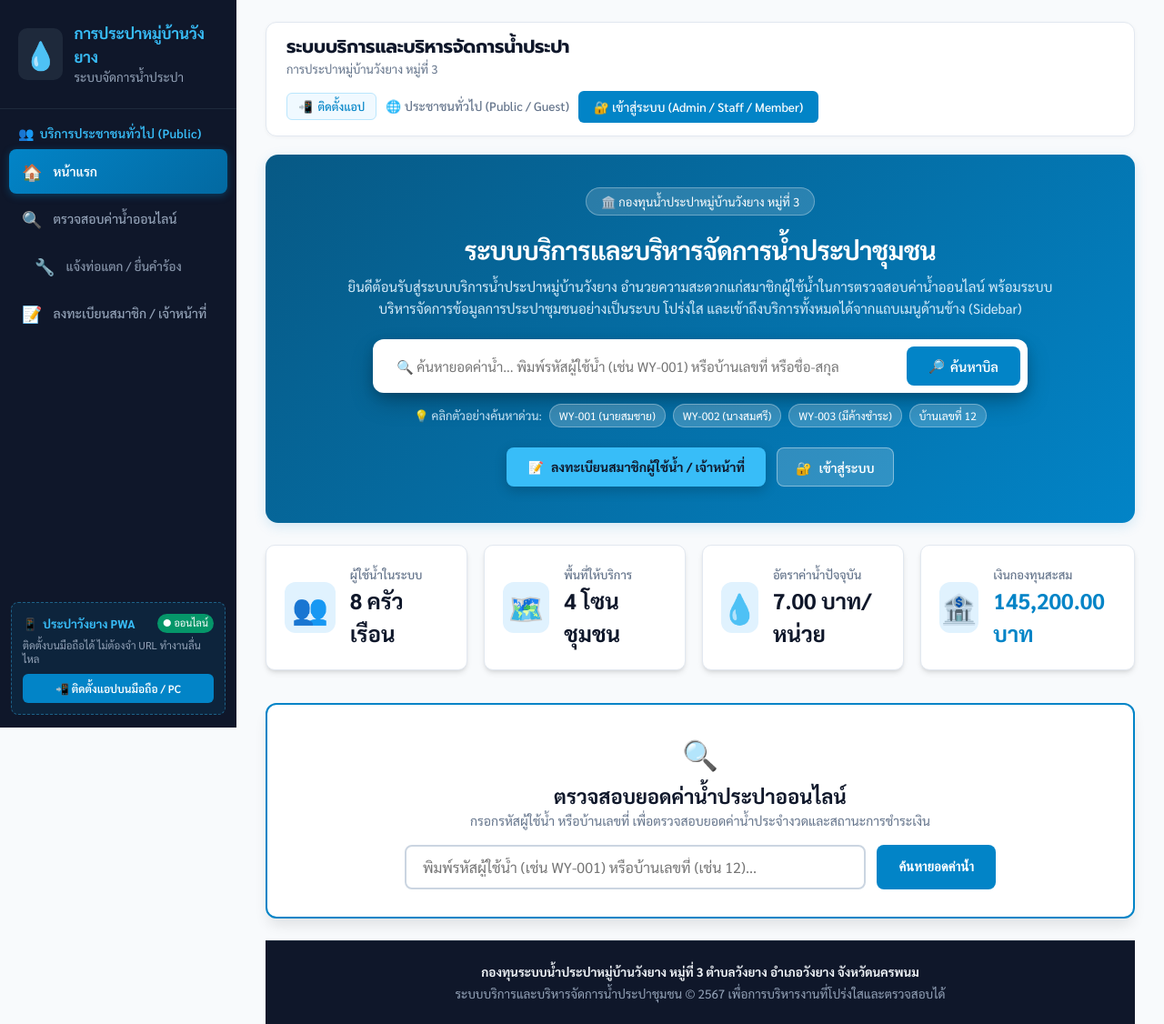
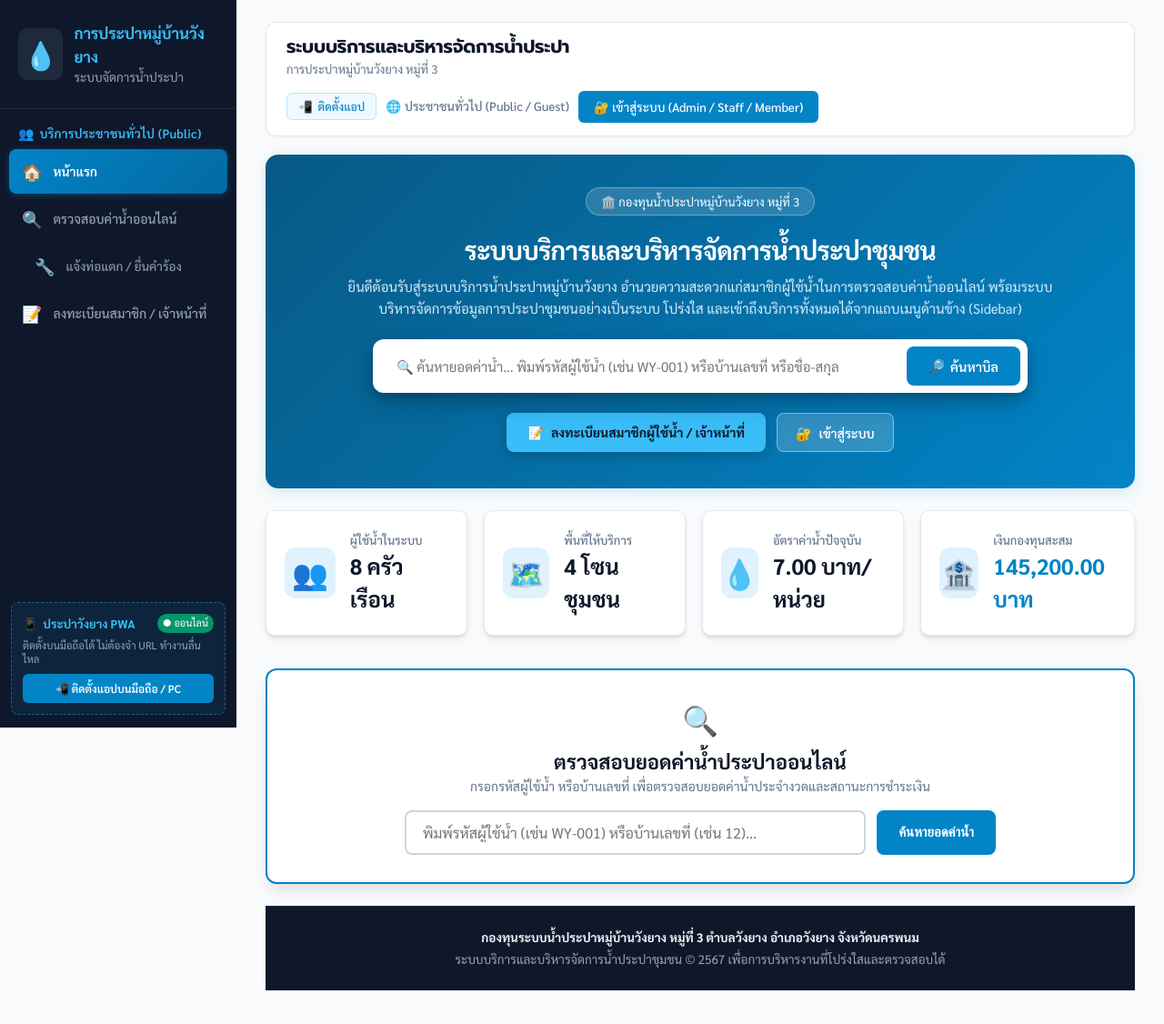
Before and after one commit to phawatjam-collab/Water, a PHP site: page /plumber/ in a window 1280 px wide. Shown: the top 1126 px of the page at 91% size. After the commit the page ends 1089 px from the top, so only its background shows below. Run offline with PHP 8.4, Linux system fonts and the light colour scheme; data comes from the database, SQL or seed files in the repository.

Commit message:
chore: remove quick shortcut tags from search bars for cleaner minimalist UI

```diff
--- a/index.php
+++ b/index.php
@@ -411,13 +411,6 @@ try {
               <span>🔎</span> ค้นหาบิล
             </button>
           </div>
-          <div class="hero-search-tags">
-            <span style="opacity: 0.9;">💡 คลิกตัวอย่างค้นหาด่วน:</span>
-            <a class="hero-tag-link" onclick="quickFillHeroSearch('WY-001')">WY-001 (นายสมชาย)</a>
-            <a class="hero-tag-link" onclick="quickFillHeroSearch('WY-002')">WY-002 (นางสมศรี)</a>
-            <a class="hero-tag-link" onclick="quickFillHeroSearch('WY-003')">WY-003 (มีค้างชำระ)</a>
-            <a class="hero-tag-link" onclick="quickFillHeroSearch('12')">บ้านเลขที่ 12</a>
-          </div>
         </div>
 
         <?php if (!$currentUser): ?>
@@ -759,15 +752,6 @@ try {
       window.location.href = `portal_citizen.php?customer=${encodeURIComponent(targetCode)}`;
     }
 
-    function quickFillHeroSearch(kw) {
-      const heroInput = document.getElementById('hero-citizen-input');
-      if (heroInput) {
-        heroInput.value = kw;
-        heroInput.focus();
-        heroInput.dispatchEvent(new Event('input'));
-      }
-    }
-
     document.getElementById('btn-hero-citizen-search')?.addEventListener('click', () => {
       submitHeroSearch();
     });
--- a/style.css
+++ b/style.css
@@ -1841,32 +1841,3 @@ body.sidebar-open {
   box-shadow: 0 4px 10px rgba(2, 132, 199, 0.35);
   transform: translateY(-1px);
 }
-
-.hero-search-tags {
-  display: flex;
-  align-items: center;
-  justify-content: center;
-  gap: 8px;
-  margin-top: 12px;
-  font-size: 13px;
-  color: #e0f2fe;
-  flex-wrap: wrap;
-}
-
-.hero-tag-link {
-  background: rgba(255, 255, 255, 0.2);
-  color: #ffffff !important;
-  padding: 3px 10px;
-  border-radius: 9999px;
-  text-decoration: none;
-  border: 1px solid rgba(255, 255, 255, 0.3);
-  font-size: 12px;
-  cursor: pointer;
-  transition: all 0.15s;
-}
-
-.hero-tag-link:hover {
-  background: rgba(255, 255, 255, 0.35);
-  transform: translateY(-1px);
-  color: #ffffff !important;
-}
```
Also changed, not shown: portal_citizen.php (+0 -12 lines).
